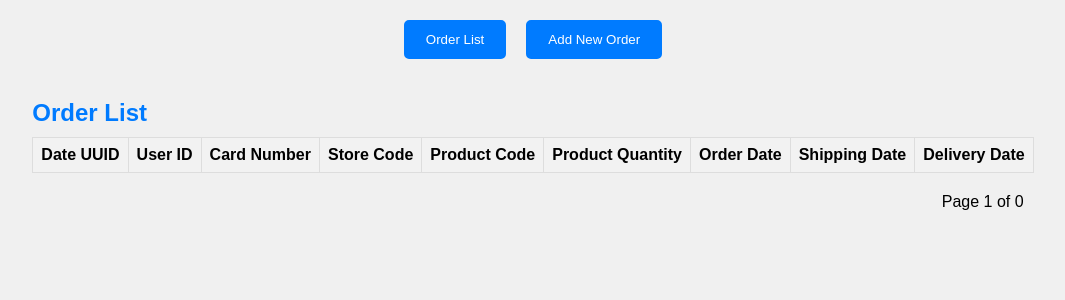
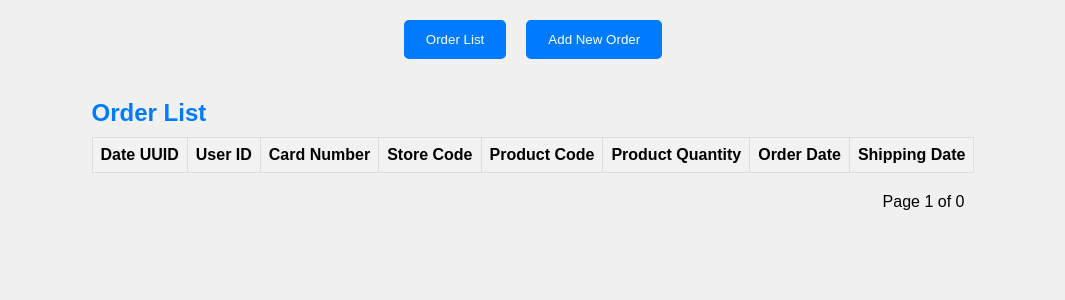
Before and after one commit to wlaa41/Web-App-DevOps-Project, a Flask app: page / in a window 1280 px wide. Shown: the part 48-348 px from the top of the page, without its empty margins (107-1172 px from the left). Run offline with Flask 3, Linux system fonts and the light colour scheme; lists and menus that the app fills with data are empty.

Commit message:
Revert "add the delivery date column edit app.py and order.html"
This reverts commit 9da61682fe08c6e7d7827f4fb476617c9f49a053.

```diff
--- a/app.py
+++ b/app.py
@@ -46,7 +46,6 @@ class Order(Base):
     product_quantity = Column('Product Quantity', Integer)
     order_date = Column('Order Date', DateTime)
     shipping_date = Column('Shipping Date', DateTime)
-    delivery_date = Column('Delivery Date', DateTime)  # Added line for the delivery date column
 
 # define routes
 # route to display orders
@@ -86,7 +85,6 @@ def add_order():
     product_quantity = request.form.get('product_quantity')
     order_date = request.form.get('order_date')
     shipping_date = request.form.get('shipping_date')
-    delivery_date = request.form['delivery_date']  # Added line for the delivery date column
 
     # Create a session to interact with the database
     session = Session()
@@ -100,9 +98,7 @@ def add_order():
         product_code=product_code,
         product_quantity=product_quantity,
         order_date=order_date,
-        shipping_date=shipping_date,
-        delivery_date=delivery_date # Added line for the delivery date column
-
+        shipping_date=shipping_date
     )
 
     # Add the new order to the session and commit to the database
--- a/templates/orders.html
+++ b/templates/orders.html
@@ -27,7 +27,6 @@
                         <th>Product Quantity</th>
                         <th>Order Date</th>
                         <th>Shipping Date</th>
-                        <th>Delivery Date</th>  <!-- Added for delivery Date Column -->
                     </tr>
                 </thead>
                 <tbody>
@@ -41,7 +40,6 @@
                             <td>{{ order.product_quantity }}</td>
                             <td>{{ order.order_date }}</td>
                             <td>{{ order.shipping_date }}</td>
-                            <td>{{ order.delivery_date }}</td> <!-- Added for delivery Date Column -->
                         </tr>
                     {% endfor %}
                 </tbody>
@@ -75,8 +73,6 @@
                 <input type="text" id="order_date" name="order_date" required><br>
                 <label for="shipping_date">Shipping Date:</label>
                 <input type="text" id="shipping_date" name="shipping_date" required><br>
-                <label for="delivery_date">Delivery Date:</label> <!-- Added for delivery Date Column -->
-                <input type="date" id="delivery_date" name="delivery_date"><br><br>  <!-- Added for delivery Date Column -->
                 <input type="submit" value="Add Order">
             </form>
         </div>
```
